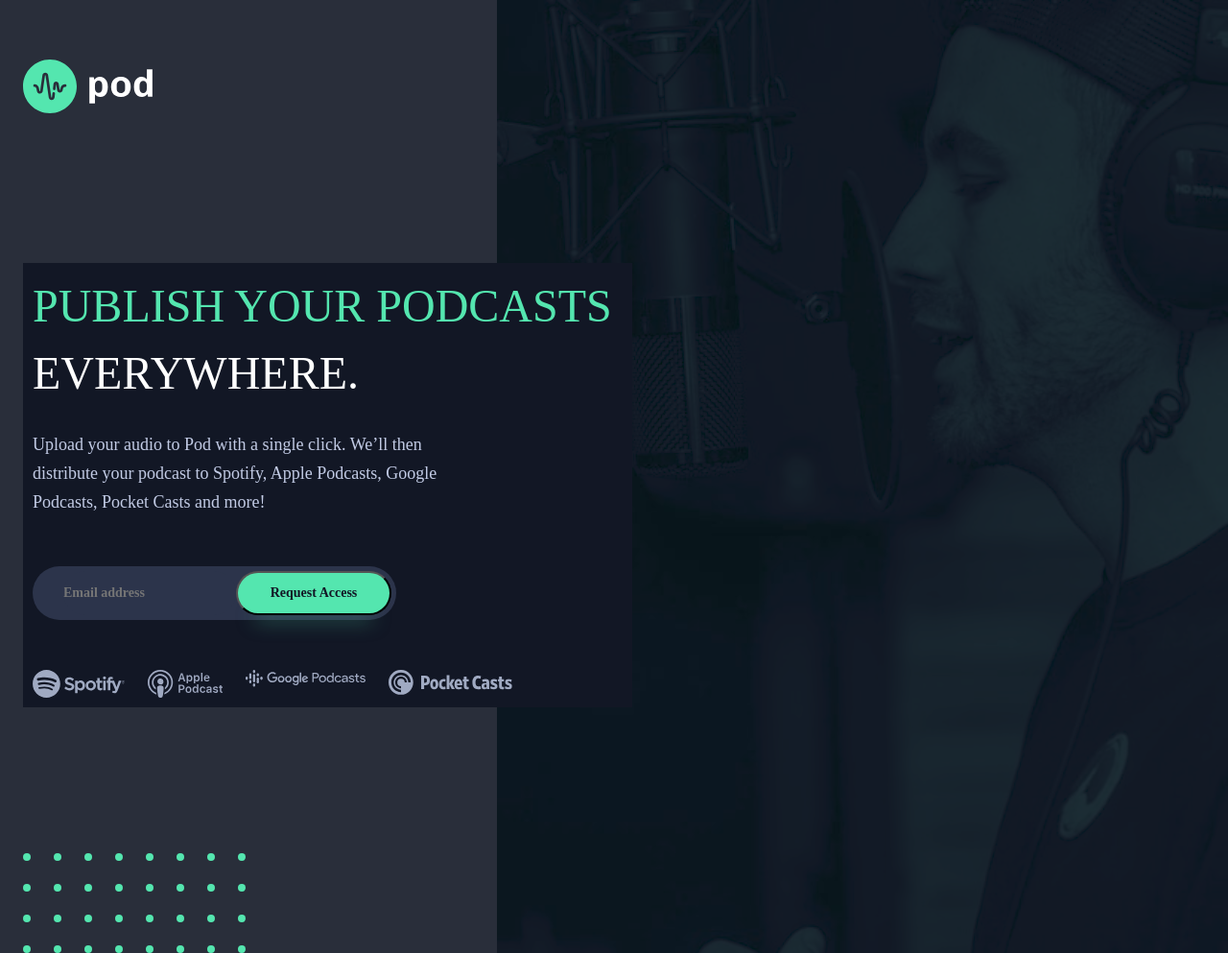
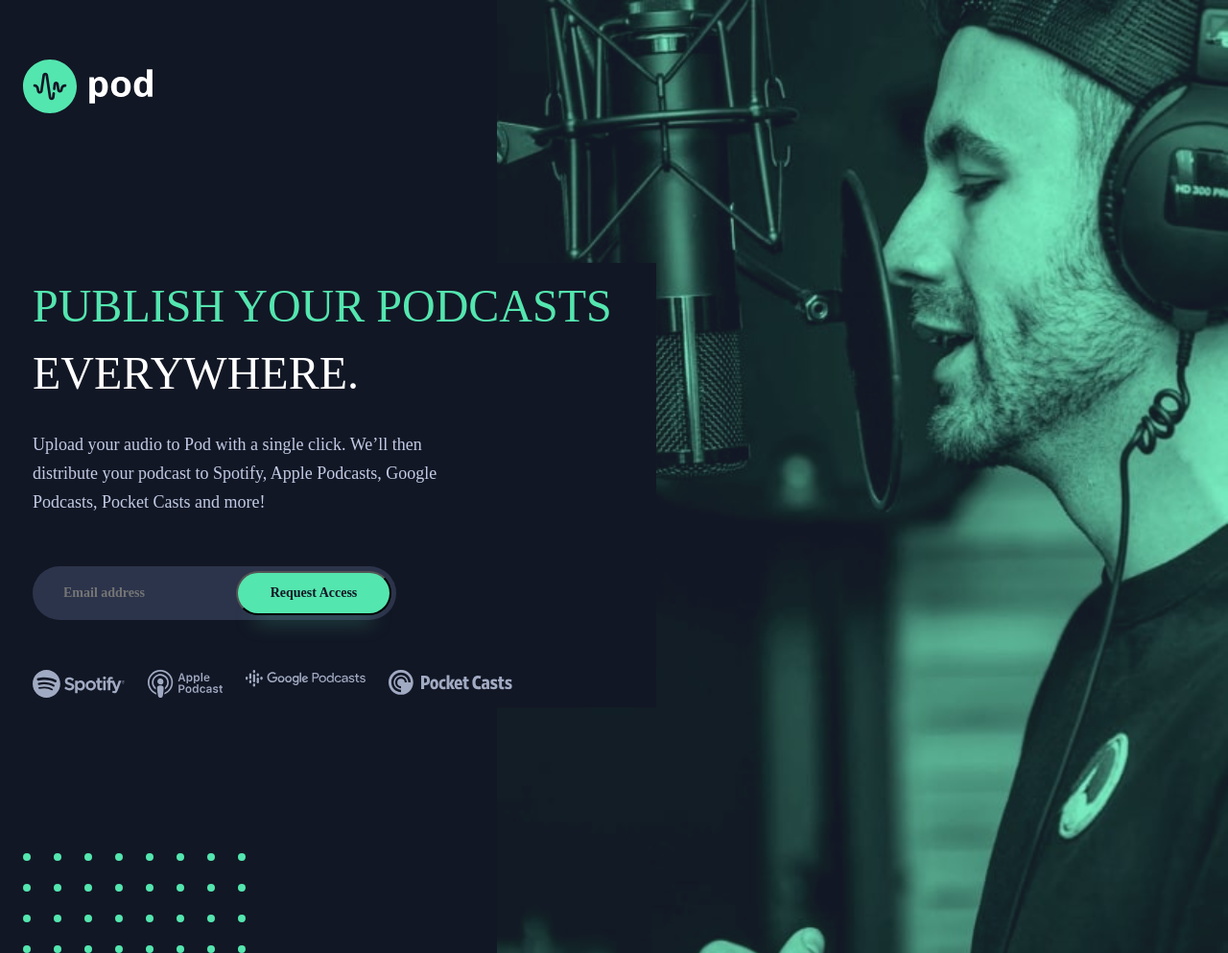
Before and after one commit to mariambuzaladze/pod-request-access-landing-page, a plain HTML site: page index.html in a window 1280 px wide. Shown: the whole page at 96% size. Drawn offline with Linux system fonts and the light colour scheme; a web font is replaced by a local one.

Commit message:
fix styles

```diff
--- a/style.css
+++ b/style.css
@@ -10,8 +10,8 @@
 body {
   height: 100vh;
   background-image: url(./assets/mobile/image-host.jpg);
-  background-color: rgba(18, 23, 37, 0.9);
-  background-blend-mode: darken;
+  background-color: rgba(18, 23, 37, 0.999);
+  background-blend-mode: overlay;
   background-position: center;
   background-repeat: no-repeat;
   background-size: cover;
@@ -162,11 +162,12 @@ body {
     background-image: url(./assets/tablet/image-host.jpg);
     background-position: top right;
     background-size: 59.5%;
+    background-blend-mode: lighten;
     gap: 152px;
   }
 
   .container {
-    width: 635px;
+    width: 660px;
     align-items: flex-start;
     background-color: #121725;
     padding: 10px;
```
